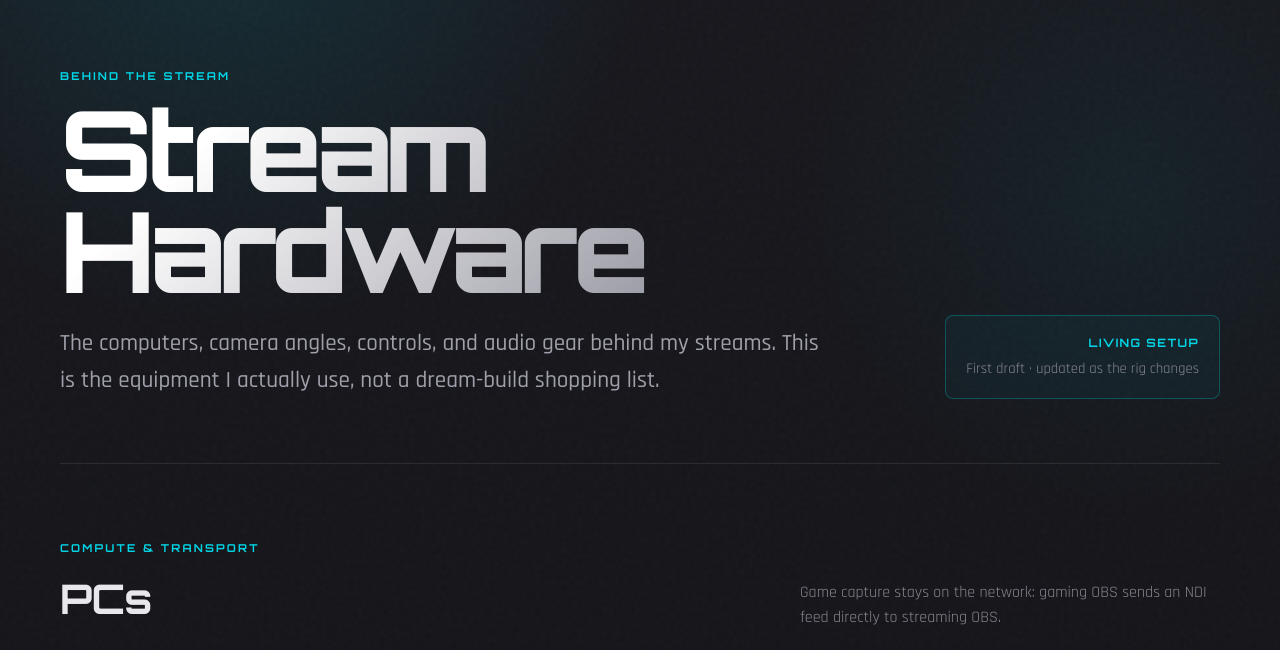
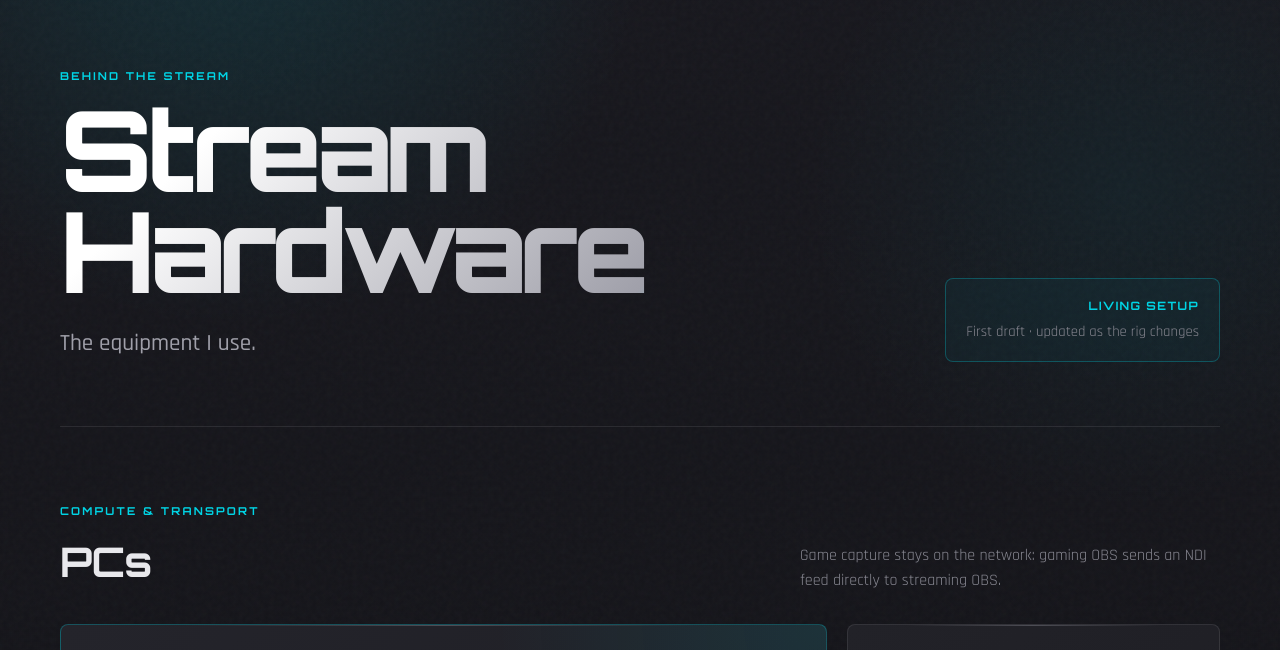
Before and after one commit to ipl31/modpackdad.gg, a plain HTML site: page hardware/index.html in a window 1280 px wide. Shown: the part 96-746 px from the top of the page. Drawn offline with Linux system fonts and the light colour scheme.

Commit message:
Simplify hardware page intro

```diff
--- a/hardware/index.html
+++ b/hardware/index.html
@@ -473,7 +473,7 @@
                 <div>
                     <p class="eyebrow">Behind the Stream</p>
                     <h1 id="page-title">Stream Hardware</h1>
-                    <p class="hero-copy">The computers, camera angles, controls, and audio gear behind my streams. This is the equipment I actually use, not a dream-build shopping list.</p>
+                    <p class="hero-copy">The equipment I use.</p>
                 </div>
                 <div class="status" aria-label="Page status">
                     <strong>Living Setup</strong>
```
